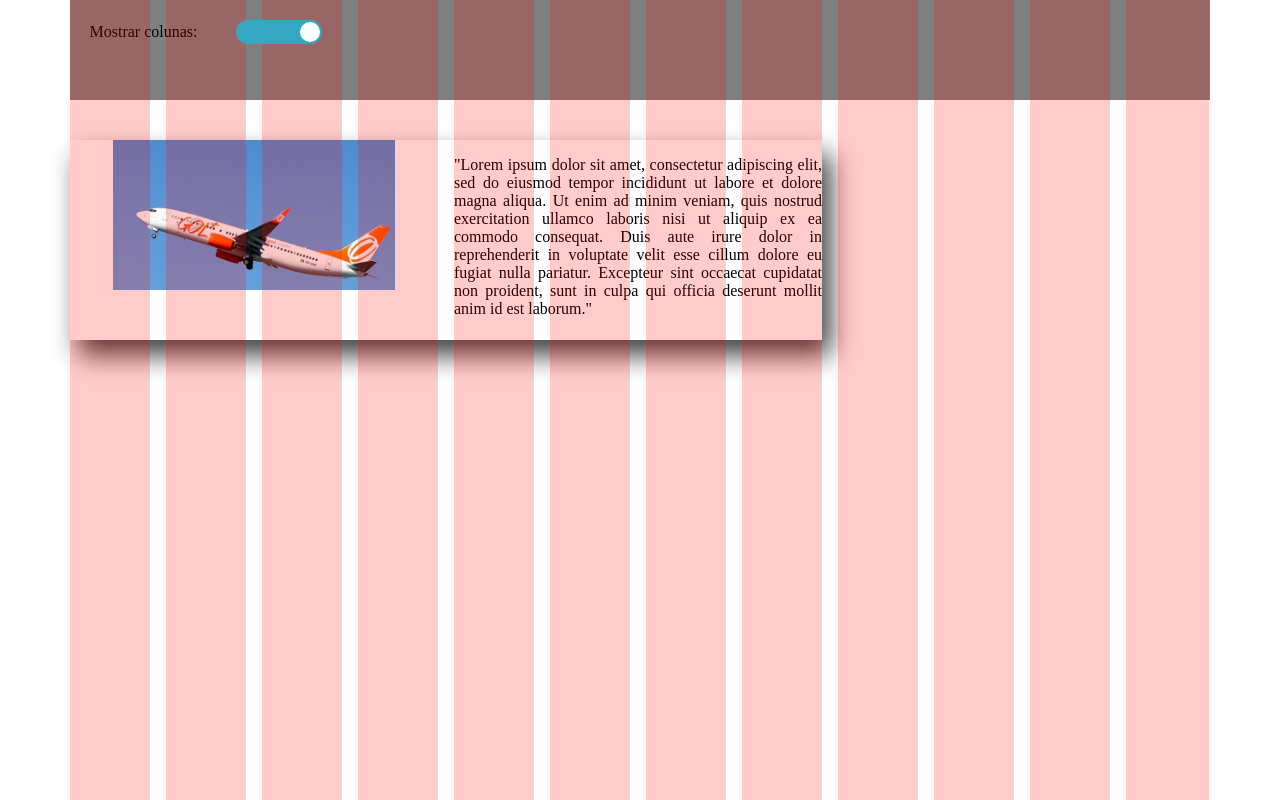
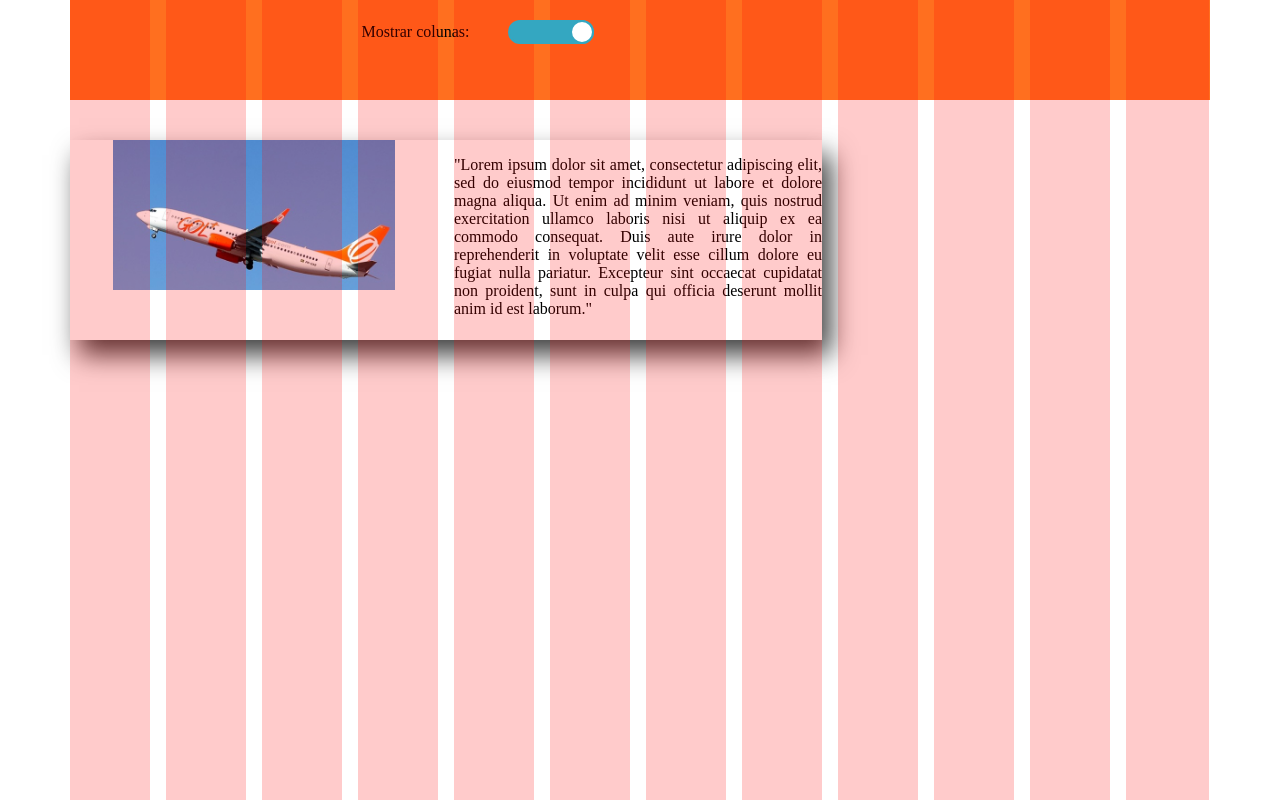
Before and after one commit to giovannijust/gol-grid, a React (Create React App) app: page / in a window 1280 px wide. Built offline with nearby package versions, Linux system fonts and the light colour scheme.

Commit message:
Add mixins to skip columns in a grid

```diff
--- a/src/App.js
+++ b/src/App.js
@@ -11,8 +11,8 @@ function App() {
     <>
       <GridOverlay show={showOverlay} />
       <header className="l-container">
-        <div className="list">
-          <div className="list-item">
+        <div className="menu">
+          <div className="menu-item">
             <span>Mostrar colunas:</span>
             <Toggle
               initialState={showOverlay}
--- a/src/styles/base.scss
+++ b/src/styles/base.scss
@@ -22,7 +22,7 @@ body {
 }
 
 header {
-  background-color: grey;
+  background-color: $first;
   height: 100px;
   padding-top: 20px;
 }
--- a/src/styles/build/index.css
+++ b/src/styles/build/index.css
@@ -38,12 +38,13 @@ body {
 }
 
 header {
-  background-color: grey;
+  background-color: #ff6f1f;
   height: 100px;
   padding-top: 20px;
 }
 
 .l-container {
+  max-width: 288px;
   margin: 0 auto;
 }
 .l-container::after {
@@ -51,15 +52,20 @@ header {
   content: "";
   display: block;
 }
-@media only screen and (min-width: 1140px) {
+@media only screen and (min-width: 980px) {
   .l-container {
-    max-width: 1140px;
+    max-width: 980px;
   }
   .l-container > :first-child {
     margin-left: 0;
   }
   .l-container > div > div:first-child {
     margin-left: 0;
+  }
+}
+@media only screen and (min-width: 1140px) {
+  .l-container {
+    max-width: 1140px;
   }
 }
 
@@ -135,6 +141,7 @@ header {
     width: calc(66.6666666667% - 26.6666666667px);
     float: left;
     margin-left: 16px;
+    width: calc(67px * 8 + 16px * 7);
   }
 }
 @media only screen and (min-width: 1140px) {
@@ -161,6 +168,7 @@ header {
     width: calc(33.3333333333% - 21.3333333333px);
     float: left;
     margin-left: 16px;
+    width: calc(67px * 4 + 16px * 3);
   }
 }
 @media only screen and (min-width: 1140px) {
@@ -183,6 +191,7 @@ header {
     width: calc(33.3333333333% - 21.3333333333px);
     float: left;
     margin-left: 16px;
+    width: calc(67px * 4 + 16px * 3);
   }
 }
 @media only screen and (min-width: 1140px) {
@@ -195,6 +204,7 @@ header {
 }
 
 .grid-overlay {
+  max-width: 288px;
   margin: 0 auto;
   top: 0;
   position: absolute;
@@ -208,15 +218,20 @@ header {
   content: "";
   display: block;
 }
-@media only screen and (min-width: 1140px) {
+@media only screen and (min-width: 980px) {
   .grid-overlay {
-    max-width: 1140px;
+    max-width: 980px;
   }
   .grid-overlay > :first-child {
     margin-left: 0;
   }
   .grid-overlay > div > div:first-child {
     margin-left: 0;
+  }
+}
+@media only screen and (min-width: 1140px) {
+  .grid-overlay {
+    max-width: 1140px;
   }
 }
 .grid-overlay-column {
@@ -231,6 +246,7 @@ header {
     width: calc(8.3333333333% - 17.3333333333px);
     float: left;
     margin-left: 16px;
+    width: calc(67px * 1 + 16px * 0);
   }
 }
 @media only screen and (min-width: 1140px) {
@@ -260,6 +276,7 @@ header {
     width: calc(25% - 20px);
     float: left;
     margin-left: 16px;
+    width: calc(67px * 3 + 16px * 2);
   }
 }
 @media only screen and (min-width: 1140px) {
@@ -284,3 +301,50 @@ header {
       -ms-flex-align: center;
           align-items: center;
 }
+
+.menu {
+  width: calc(50% - 24px);
+  float: left;
+  margin-left: 16px;
+  margin-left: calc(0% - 16px + 32px);
+}
+@media only screen and (min-width: 980px) {
+  .menu {
+    width: calc(25% - 20px);
+    float: left;
+    margin-left: 16px;
+    width: calc(67px * 3 + 16px * 2);
+  }
+}
+@media only screen and (min-width: 1140px) {
+  .menu {
+    width: calc(25% - 20px);
+    float: left;
+    margin-left: 16px;
+    width: calc(80px * 3 + 16px * 2);
+  }
+}
+@media only screen and (min-width: 980px) {
+  .menu {
+    margin-left: calc( 67px * 3 + 16px * 2 ) !important;
+  }
+}
+@media only screen and (min-width: 1140px) {
+  .menu {
+    margin-left: calc(80px * 3 + 16px * 2) !important;
+  }
+}
+.menu-item {
+  display: -webkit-box;
+  display: -ms-flexbox;
+  display: flex;
+  -webkit-box-orient: horizontal;
+  -webkit-box-direction: normal;
+      -ms-flex-direction: row;
+          flex-direction: row;
+  -ms-flex-pack: distribute;
+      justify-content: space-around;
+  -webkit-box-align: center;
+      -ms-flex-align: center;
+          align-items: center;
+}
--- /dev/null
+++ b/src/styles/modules/menu.scss
@@ -0,0 +1,11 @@
+.menu {
+  @include gol-grid-column(1, 3, 3);
+  @include gol-grid-column-push(0, 3, 3);
+
+  &-item {
+    display: flex;
+    flex-direction: row;
+    justify-content: space-around;
+    align-items: center;
+  }
+}
```
Also changed, not shown: src/styles/index.scss (+5 -3 lines), src/styles/layout/fixed-grid.scss (+14 -0 lines), src/styles/layout/responsive-grid.scss (+14 -1 lines).
